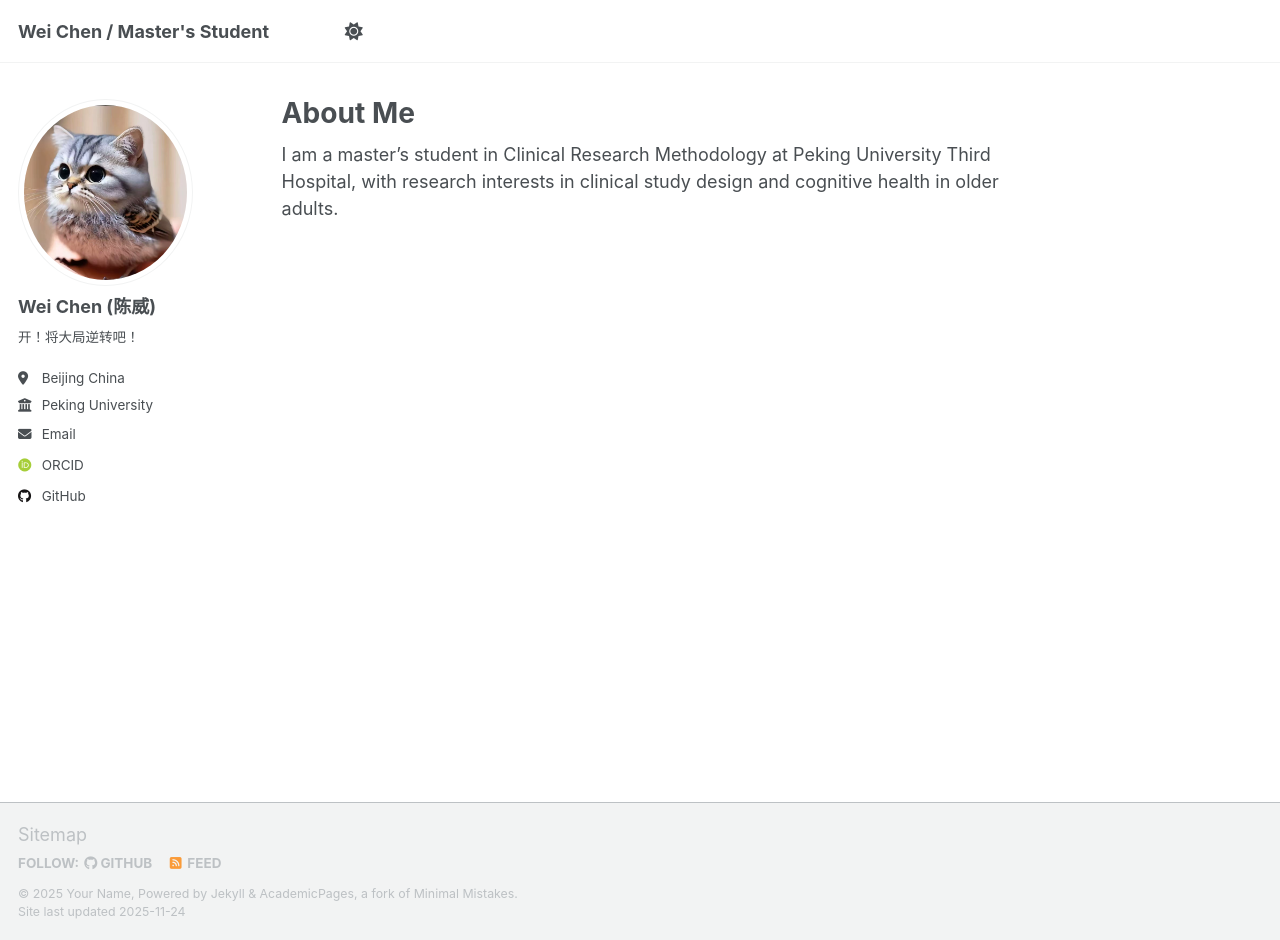
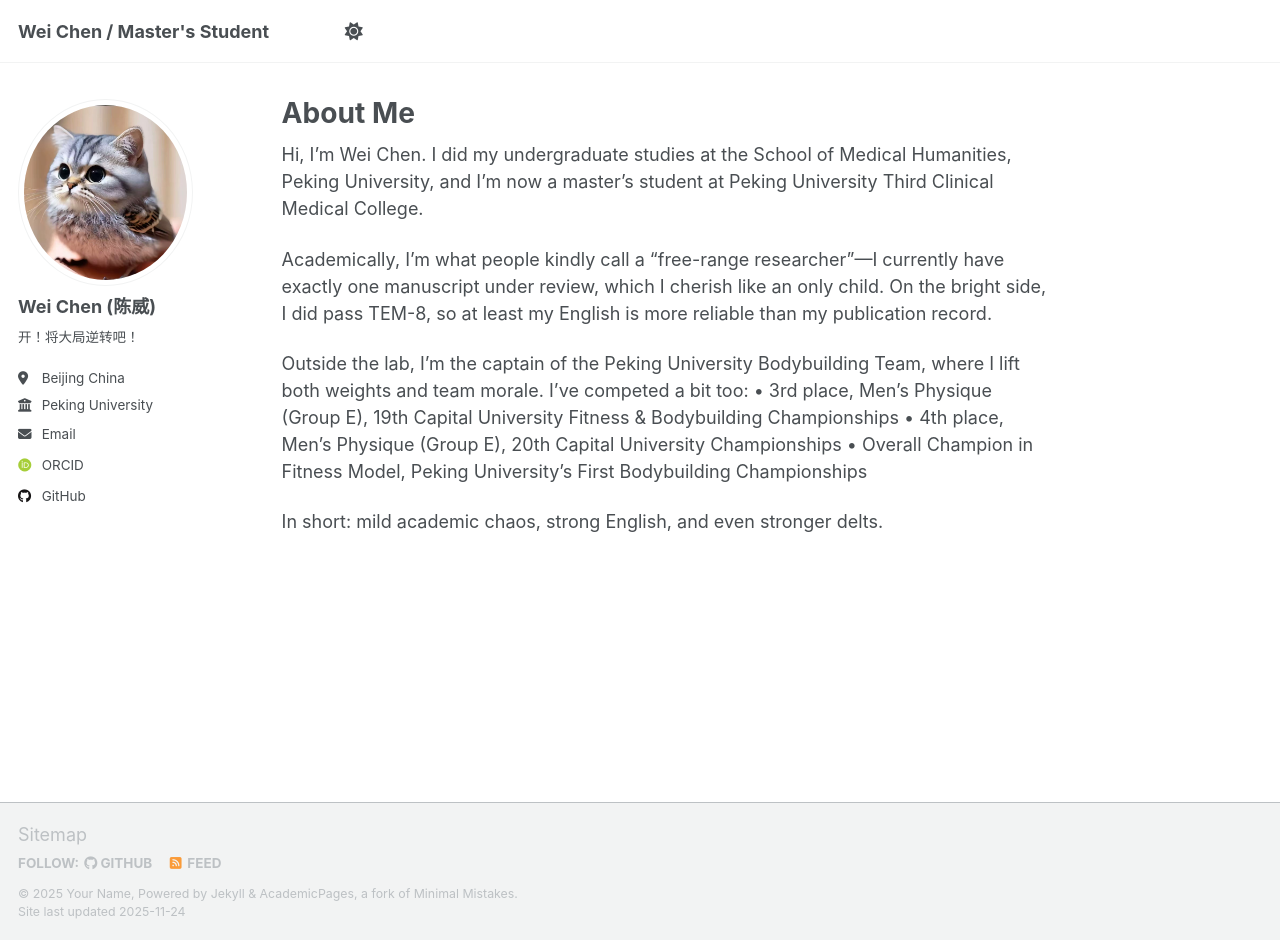
Before and after one commit to ChaoWeiorz/ChaoWeiorz.github.io, a Jekyll site: the page built from _pages/about.md, in a window 1280 px wide and 940 px high. Built offline with Jekyll 4.4.1, drawn with Linux system fonts in a browser that asks for light colours; some web fonts are replaced; a script that is not in the unit is left out.

Commit message:
Update about.md

```diff
--- a/_pages/about.md
+++ b/_pages/about.md
@@ -7,4 +7,13 @@ redirect_from:
   - /about.html
 ---
 
-I am a master’s student in Clinical Research Methodology at Peking University Third Hospital, with research interests in clinical study design and cognitive health in older adults.
+Hi, I’m Wei Chen. I did my undergraduate studies at the School of Medical Humanities, Peking University, and I’m now a master’s student at Peking University Third Clinical Medical College.
+
+Academically, I’m what people kindly call a “free-range researcher”—I currently have exactly one manuscript under review, which I cherish like an only child. On the bright side, I did pass TEM-8, so at least my English is more reliable than my publication record.
+
+Outside the lab, I’m the captain of the Peking University Bodybuilding Team, where I lift both weights and team morale. I’ve competed a bit too:
+	•	3rd place, Men’s Physique (Group E), 19th Capital University Fitness & Bodybuilding Championships
+	•	4th place, Men’s Physique (Group E), 20th Capital University Championships
+	•	Overall Champion in Fitness Model, Peking University’s First Bodybuilding Championships
+
+In short: mild academic chaos, strong English, and even stronger delts.
```
